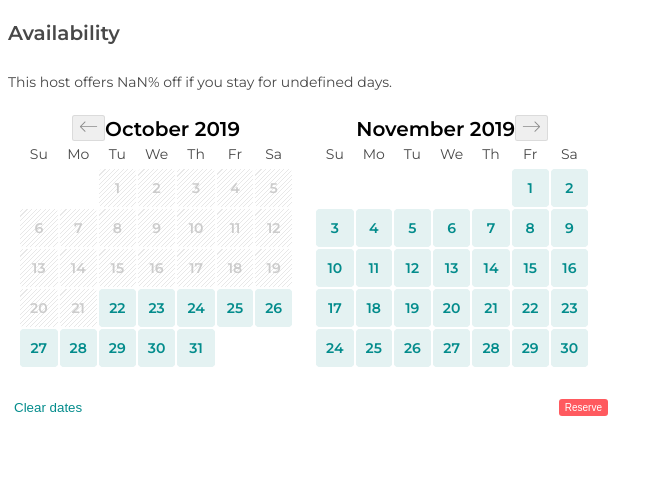
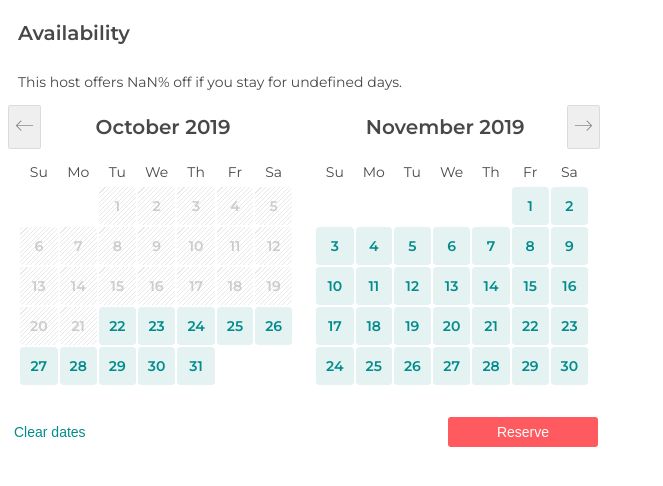
Before and after one commit to siestaNbrekkie/calendar, a React app: page / in a window 1280 px wide. Shown: the top 486 px of the page, without its empty margins (0-663 px from the left). Built offline with nearby package versions, Linux system fonts and the light colour scheme; no server answers.

Commit message:
centered month flexbox

```diff
--- a/client/src/app.jsx
+++ b/client/src/app.jsx
@@ -173,7 +173,7 @@ class App extends React.Component {
 						hoveredDate={this.state.hoveredDate}
 					/>
 				</div>
-				<div className={styles.lowerBtn}>
+				<div className={styles.lowerBtns}>
 					<button
 						className={styles.clearBtn}
 						onClick={this.handleClearClick}
--- a/client/src/calendar.jsx
+++ b/client/src/calendar.jsx
@@ -23,8 +23,8 @@ function Calendar(props) {
 	));
 
 	return (
-		<table key="calendar" className={styles.table}>
-			<caption className={styles.month}>
+		<div>
+			<div className={styles.month}>
 				{props.backButton ? (
 					<button
 						className={styles.button}
@@ -39,11 +39,15 @@ function Calendar(props) {
 							></path>
 						</svg>
 					</button>
-				) : null}
+				) : (
+					<div className={(styles.month, styles.invisible)}></div>
+				)}
+				<div className={(styles.month, styles.center)}>
 					{props.month
 						.format("MMMM")
 						.concat(" ")
 						.concat(props.month.format("YYYY"))}
+				</div>
 				{props.fwdButton ? (
 					<button
 						className={styles.button}
@@ -58,8 +62,11 @@ function Calendar(props) {
 							{/*<path d="M0 15 L22 15 L22 25 L0 25 Z"></path>*/}
 						</svg>
 					</button>
-				) : null}
-			</caption>
+				) : (
+					<div className={(styles.month, styles.invisible)}></div>
+				)}
+			</div>
+			<table key="calendar" className={styles.table}>
 				<thead>
 					<tr>
 						<th className={styles.th}>Su</th>
@@ -73,6 +80,7 @@ function Calendar(props) {
 				</thead>
 				<tbody>{weeks}</tbody>
 			</table>
+		</div>
 	);
 }
 
--- a/client/styles/app.css
+++ b/client/styles/app.css
@@ -3,27 +3,30 @@
 	font-family: "Montserrat", "Helvetica", "sans-serif";
 	font-size: 20px;
 	font-weight: 600;
+	margin-left: 10px;
 }
 
 .clearBtn {
 	color: #038c8c;
 	border: none;
 	background: none;
-	margin-top: 20px;
+	font-size: 14px;
 }
 
 .reserveBtn {
 	color: white;
 	border: none;
 	background: #ff5a5f;
-	margin-top: 20px;
 	border-radius: 3px;
-	font-size: 10px;
+	font-size: 14px;
+	width: 150px;
+	height: 30px;
 }
 
-.lowerBtn {
+.lowerBtns {
 	display: flex;
 	justify-content: space-between;
+	margin-top: 20px;
 }
 
 .calendar {
@@ -35,5 +38,5 @@
 .container {
 	display: flex;
 	flex-direction: column;
-	width: 600px;
+	width: 590px;
 }
--- a/client/styles/calendar.css
+++ b/client/styles/calendar.css
@@ -9,13 +9,29 @@
 }
 
 .month {
+	display: flex;
+	justify-content: space-between;
+}
+.center {
+	font-family: "Montserrat", "Helvetica", "sans-serif";
+	color: #484848;
 	font-weight: 600;
 	font-size: 20px;
+	margin: 10px;
+}
+.left,
+.right {
+	flex: 1;
 }
 
 .button {
 	border: 1px solid rgba(140, 140, 140, 0.2);
 	border-radius: 2.5px;
+}
+
+.invisible {
+	width: 19px;
+	height: 19px;
 }
 
 .th {
@@ -26,7 +42,7 @@
 
 .td {
 	font-weight: 600;
-	border: 2px solid white;
+	border: 2.5px solid white;
 	border-radius: 7px;
 	padding: 10px;
 }
--- a/client/styles/discount.css
+++ b/client/styles/discount.css
@@ -3,4 +3,5 @@
 	font-family: "Montserrat", "Roboto", "Helvetica", "sans-serif";
 	font-size: 14px;
 	font-weight: "regular";
+	margin-left: 10px;
 }
```
Also changed, not shown: public/main.js. Lines whose indentation alone changed are shown as unchanged.
